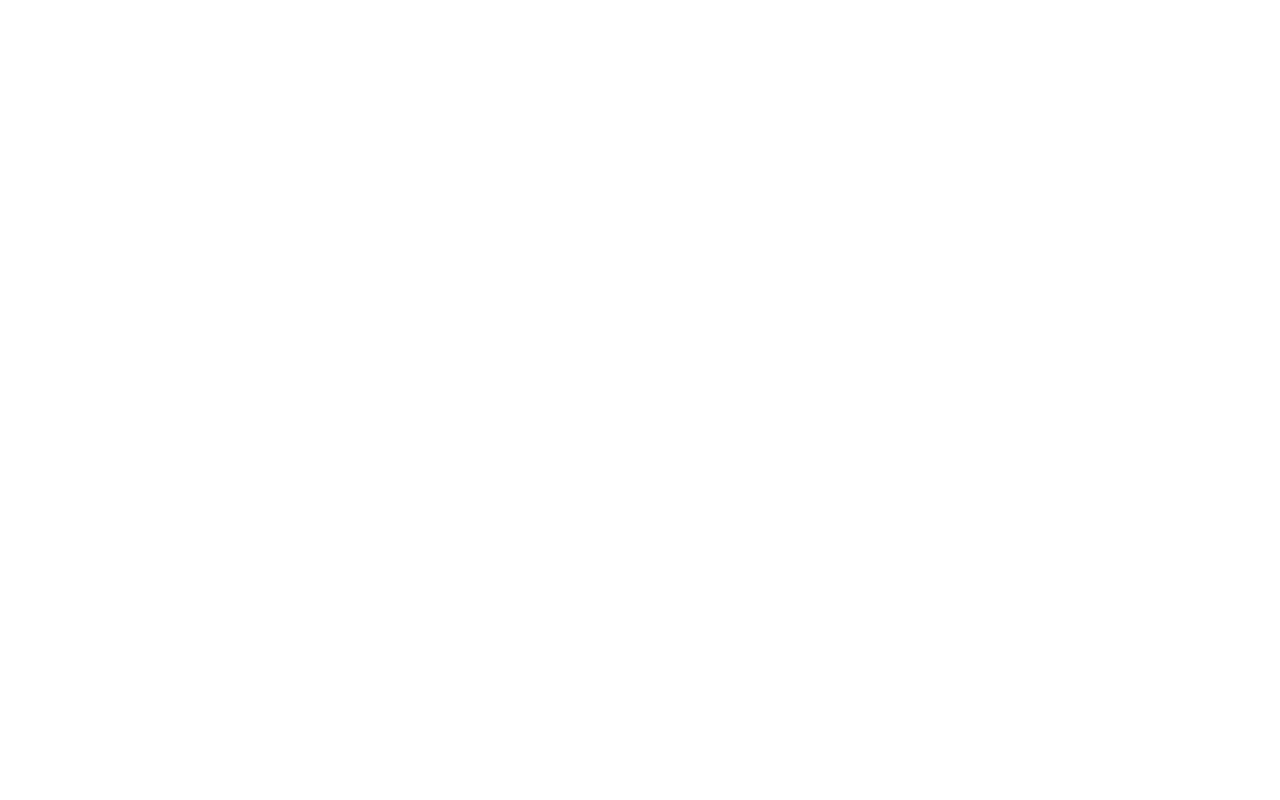
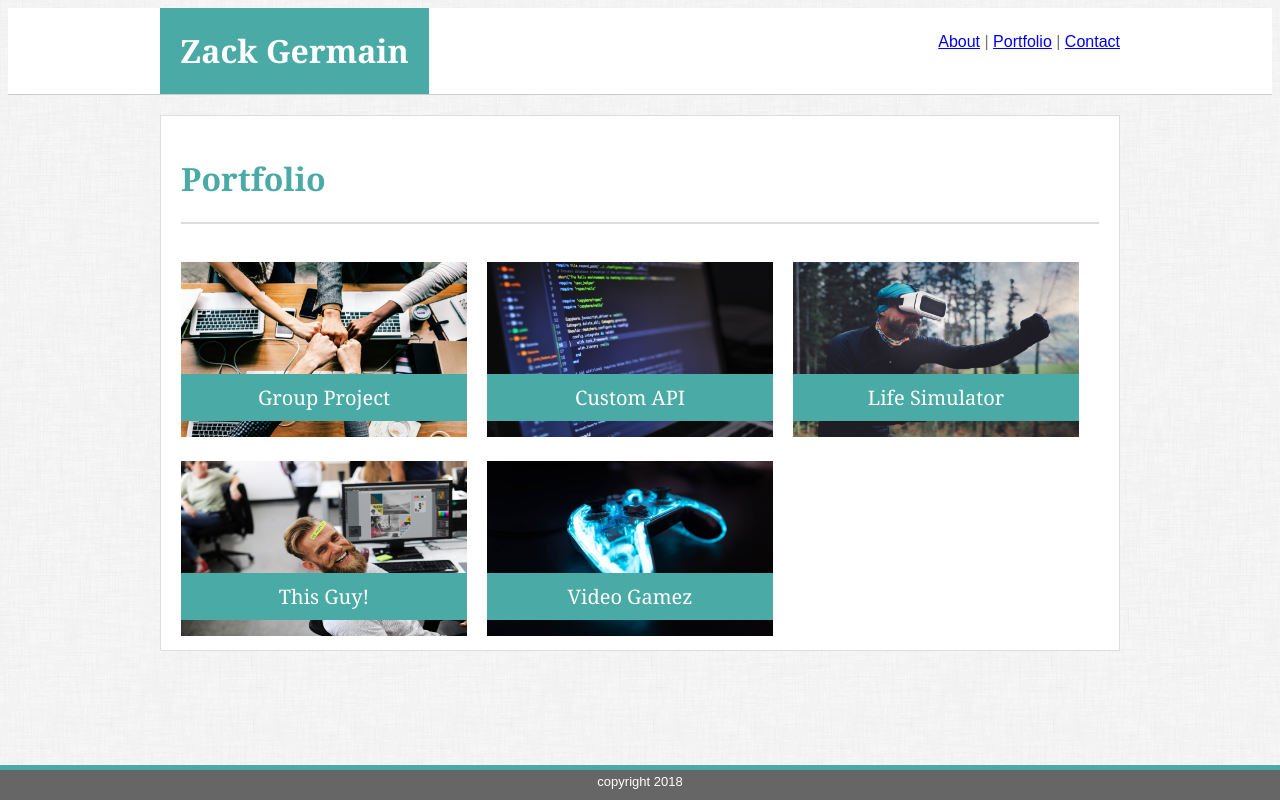
Before and after one commit to zgermain/Basic-Portfolio, a plain HTML site: page portfolio.html in a window 1280 px wide. Drawn offline with Linux system fonts and the light colour scheme.

Commit message:
Homework Portfolio

```diff
--- /dev/null
+++ b/assets/css/reset.css
@@ -0,0 +1,48 @@
+/* http://meyerweb.com/eric/tools/css/reset/
+   v2.0 | 20110126
+   License: none (public domain)
+*/
+
+html, body, div, span, applet, object, iframe,
+h1, h2, h3, h4, h5, h6, p, blockquote, pre,
+a, abbr, acronym, address, big, cite, code,
+del, dfn, em, img, ins, kbd, q, s, samp,
+small, strike, strong, sub, sup, tt, var,
+b, u, i, center,
+dl, dt, dd, ol, ul, li,
+fieldset, form, label, legend,
+table, caption, tbody, tfoot, thead, tr, th, td,
+article, aside, canvas, details, embed,
+figure, figcaption, footer, header, hgroup,
+menu, nav, output, ruby, section, summary,
+time, mark, audio, video {
+	margin: 0;
+	padding: 0;
+	border: 0;
+	font-size: 100%;
+	font: inherit;
+	vertical-align: baseline;
+}
+/* HTML5 display-role reset for older browsers */
+article, aside, details, figcaption, figure,
+footer, header, hgroup, menu, nav, section {
+	display: block;
+}
+body {
+	line-height: 1;
+}
+ol, ul {
+	list-style: none;
+}
+blockquote, q {
+	quotes: none;
+}
+blockquote:before, blockquote:after,
+q:before, q:after {
+	content: '';
+	content: none;
+}
+table {
+	border-collapse: collapse;
+	border-spacing: 0;
+}
--- a/assets/css/style.css
+++ b/assets/css/style.css
@@ -1,34 +1,178 @@
 body{
-    background-image: url('/Basic-Portfolio/assets/images/ep_naturalblack.png');
+    background-image: url('/Basic-Portfolio/assets/images/dust_scratches.png');
     /* background-repeat: no-repeat; */
     /* background-size: 100% */
 }
 
 header{
+    /* position:fixed; */
     background-color: white;
-    max-width: 960px;
-    margin: 0 auto 0 auto;
+    /* max-width: 960px; */
+    margin: 0 auto 20px auto;
+    border-bottom: 1px solid#cccccc;
+
 }
 
+footer{
+    clear:both;
+    position:absolute;
+    bottom:0;
+    left:0;
+    background: #666666;
+    border-top: 5px solid #4aaaa5;
+    width:100%;
+    height:30px;
+}
+
+hr{
+    /* color: grey; */
+    background-color: #dddddd;
+    height: 2px;
+    border: 0
+}
+
+nav{
+
+    color: #777777;
+    vertical-align: middle;
+    padding: 25px 0px 0px 0px;
+    font-family: "Arial"
+}
+
+h1{
+    font-family: "Georgia"
+}
+
+p{
+    font-family: "Arial";
+    color: #777777;
+    line-height: 2
+}
+
+
+textarea{
+    width:100%
+}
+
+.menu{
+    max-width:960px;
+    margin: 0px auto 0px auto;
+}
+
+
 .container{
-    max-width: 960px;
-    border: 10px solid red;
+    max-width: 918px;
+    border: 1px solid #dddddd;
+    padding: 20px 20px 20px 20px;
     margin: 0 auto 0 auto;
-    background-color: aliceblue
+    background-color: white;
+    /* height: 600px; */
 }
 
 .clearfix{
     clear:both
 }
 
-#Title{
+.wrap{
     float: left;
-    background-color: teal;
-    padding: 20px;
-
+    /* position: absolute; */
 }
 
-#About, #Portfolio, #Contact{
+.pagetitle{
+    color:#4aaaa5;
+}
+
+.forminput{
+    width:100%;
+    height: 30px;
+}
+
+.imagesection{
+    position: relative;
+    top:30px;
+    /* border:5px solid red; */
+}
+
+.imagecontainer{
+    position: relative;
+    float: left;
+    margin-right: 20px;
+    margin-bottom: 20px;
+}
+
+
+.stockphoto{
+    /* position: absolute; */
+    width: 286px;
+    height: 175px;
+}
+
+.overlay{
+    position: absolute;
+    background-color: #4aaaa5;
+    color: white;
+    font-family: "Georgia";
+    font-size: 20px;
+    text-align: center;
+    padding:10px 0px;
+    bottom: 20px;
+    width: 100%
+}
+
+
+
+#Title{
+    /* float: left; */
+    /* background-color: #4aaaa5; */
+    /* padding: 15px; */
+    color: white
+}
+
+#titlebox{
+    float: left;
+    background-color:#4aaaa5;
+    padding: 0px 20px 0px 20px;
+}
+
+#navbox{
     float: right;
-    width: 10%
+    margin: auto;
 }
+
+#face{
+    margin: 20px 20px 20px 0px;
+}
+
+#text{
+    margin: 20px 0px 0px 0px;
+}
+#img1{
+    /* position: absolute; */
+}
+
+#submitbutton{
+background-color:#4aaaa5;
+margin:10px 0px 0px 0px;
+border: none;
+padding: 10px 20px 10px 20px;
+color: white;
+font-family: "arial"
+}
+
+#submitbutton:hover{
+background-color:#a5d3d1;
+    color: #15504d
+}
+
+#copyright{
+    text-align: center;
+    padding: 4px;
+    color: white;
+    font-family: "arial";
+    font-size: small
+}
+/* #About, #Portfolio, #Contact{ */
+    /* float: right; */
+    /* width: 10%; */
+    /* height: auto; */
+/* } */
--- a/portfolio.html
+++ b/portfolio.html
@@ -0,0 +1,103 @@
+<!DOCTYPE html>
+<html lang="en">
+<head>
+    <meta charset="UTF-8">
+    <meta name="viewport" content="width=device-width, initial-scale=1.0">
+    <meta http-equiv="X-UA-Compatible" content="ie=edge">
+    <title>Portfolio</title>
+    <link rel="stylesheet" href="/Basic-Portfolio/assets/css/style.css">
+</head>
+<body>
+        <header>
+            <div class = "menu">
+
+                <div id = "titlebox">
+                    <h1 id = "Title">Zack Germain</h1>
+                </div>
+
+                <div id = "navbox">
+                    <nav>
+                            <a href="index.html">About</a> |
+                            <a href="portfolio.html">Portfolio</a> |
+                            <a href="contact.html">Contact</a>
+                        </nav>
+                </div>
+
+            <div  class = "clearfix"></div>
+            </div>
+
+        </header>
+
+        <div class = "container">
+
+            <h1 class = "pagetitle">Portfolio</h1>
+
+            <hr>
+
+                <div class ="imagesection">
+
+                    <div class = "imagecontainer">
+
+                        <img class = "stockphoto" src="assets/images/achievement-agreement-arms-900-600.png" alt="Team Work!">
+
+                        <div class = "overlay">
+                            Group Project
+                        </div>
+
+                    </div>
+
+                    <div class = "imagecontainer">
+
+                            <img class = "stockphoto"src="assets/images/blur-close-up-code-900-600.png" alt="Code">
+
+                            <div class = "overlay">
+                                Custom API
+                            </div>
+
+                    </div>
+
+                    <div class = "imagecontainer">
+
+                            <img class = "stockphoto" src="assets/images/action-adult-augmented-reality-900-600.png" alt="VR">
+
+                            <div class = "overlay">
+                                Life Simulator
+                            </div>
+
+                    </div>
+
+                    <div class = "imagecontainer">
+
+                            <img class = "stockphoto" src="assets/images/adult-chill-computer-600-900.png" alt="Sticker Face">
+
+                            <div class = "overlay">
+                                This Guy!
+                            </div>
+
+                    </div>
+
+                    <div class = "imagecontainer">
+
+                            <img class = "stockphoto" src= "assets/images/buttons-close-up-controller-600-900.png" alt="Sign">
+
+                            <div class = "overlay">
+                                Video Gamez
+                            </div>
+
+                    </div>
+
+                </div>
+
+
+
+            <div class = "clearfix"></div>
+
+        </div>
+
+        <footer>
+            <div id = "copyright">
+                copyright 2018
+            </div>
+        </footer>
+    </body>
+</html>
```
Also changed, not shown: contact.html (+50 -0 lines), index.html (+35 -14 lines), assets/images/Colorful-sign-900-600.png (added), assets/images/achievement-agreement-arms-900-600.png (added), assets/images/action-adult-augmented-reality-900-600.png (added), assets/images/adult-chill-computer-600-900.png (added), assets/images/beautiful-close-up-computer-900-600.png (added), assets/images/blur-close-up-code-900-600.png (added), assets/images/buttons-close-up-controller-600-900.png (added), assets/images/dust_scratches.png (added), assets/images/face.png (added).
